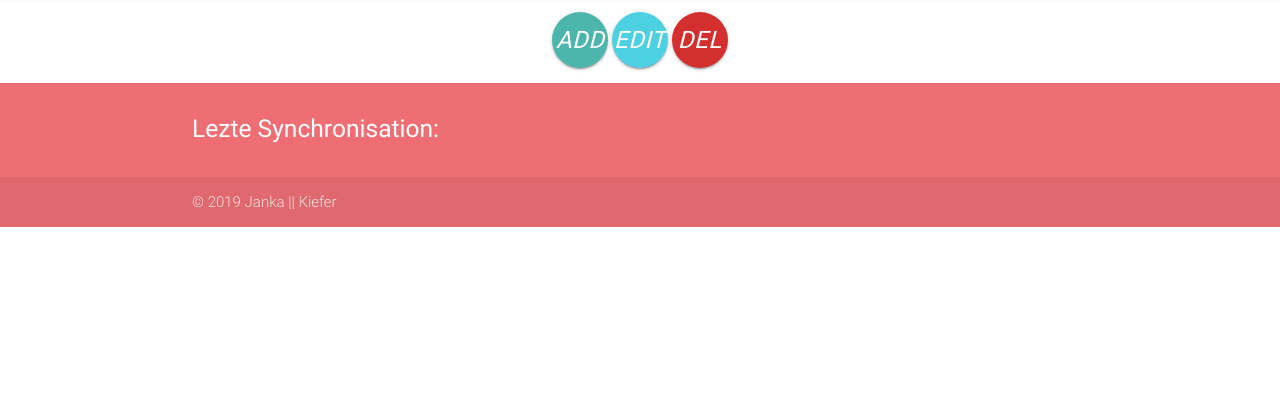
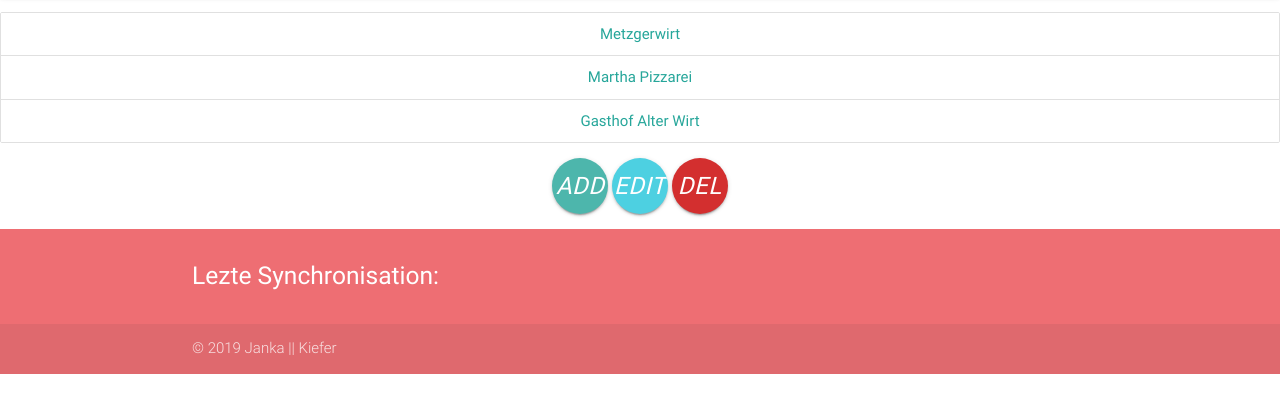
Before and after one commit to janka-m/MPF, a plain HTML site: page index.html in a window 1280 px wide. Shown: the part 128-540 px from the top of the page. Drawn offline with nearby package versions, Linux system fonts and the light colour scheme.

Commit message:
Klickbare Liste hinzugefügt

```diff
--- a/JS/script.js
+++ b/JS/script.js
@@ -15,7 +15,6 @@
     //========================== Model ==================================
     const model = {
         datenArray: [{
-            Restaurants: [{
                 name: "Metzgerwirt",
                 adresse: "Poststraße 10, 86857 Hurlach",
                 telefon: "08248 7676",
@@ -31,10 +30,9 @@
                 name: "Gasthof Alter Wirt",
                 adresse: "Moorenweiser Straße 5, 82269 Geltendorf",
                 telefon: "08193 7454",
-                    internet: null
+                internet: ""
             }
-            ]
-        }],
+        ],
 
         // READ
         readAll: function () {
@@ -68,7 +66,39 @@
                 this.anzeigeNode.removeChild(this.anzeigeNode.firstChild);
             }
             //Neue Liste hinzufügen
+            const divNode = document.createElement('div');
+            divNode.classList.add('collection');
+
+            for (let index = 0; index < daten.length; index++) {
+                const name = daten[index].name;
+                // const adresse = daten[index].adresse;
+                // const telefon = daten[index].telefon;
+                // const internet = daten[index].internet;
+
+                const aNode = document.createElement('a');
+                aNode.setAttribute('href', '#!');
+                aNode.setAttribute('class', 'collection-item');
+
+                const aTextNode = document.createTextNode(name);
+
+                aNode.appendChild(aTextNode);
+                divNode.appendChild(aNode);
+                this.anzeigeNode.appendChild(divNode);
+
+
+
+
+
+
+
+
+
             }
+
+
+        }
+
+
     }
     //========================== App ====================================
     presenter.init();
--- a/index.html
+++ b/index.html
@@ -16,7 +16,7 @@
             MyPersonalFavorites
         </h1>
     </header>
-    <main>
+    <main class="center-align">
         <section id="anzeige">
 
         </section>
@@ -50,6 +50,7 @@
         </div>
     </footer>
     <script src="JS/script.js"></script>
+
 </body>
 
 </html>
```
Lines whose indentation alone changed are shown as unchanged.
